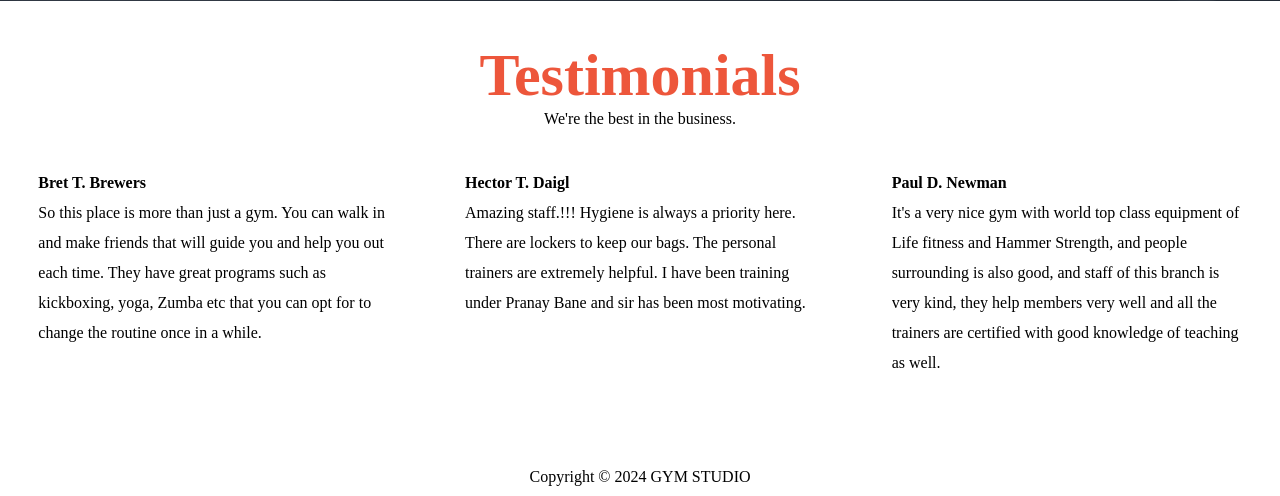
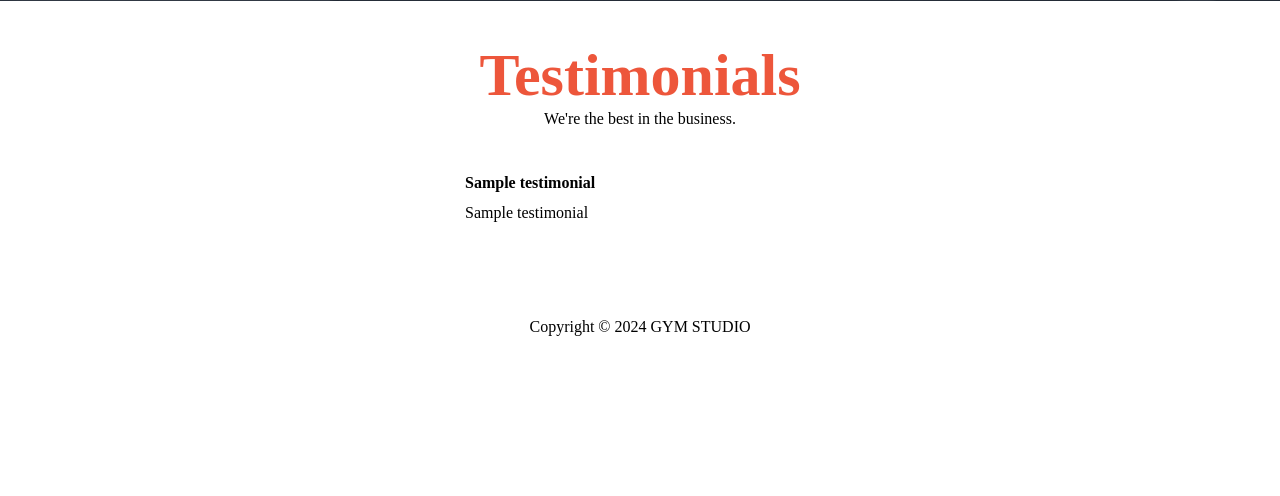
Before and after one commit to manub4458/python-trial, a FastAPI app: template templates/index.html in a window 1280 px wide. Shown: the part 1908-2404 px from the top of the page. After the commit the page ends 2244 px from the top, so only its background shows below. Run offline with FastAPI, Linux system fonts and the light colour scheme; the template is opened without the code that fills it: most values are stand-ins (such as "Sample title", 1, 10 or a date in 2020); some libraries are stand-ins or nearby versions.

Commit message:
showing testimonials in home page

```diff
--- a/main.py
+++ b/main.py
@@ -25,6 +25,8 @@ async def root(request: Request):
     id_token = request.cookies.get("token")
     user_token = None
     user_token = validateFirebaseToken(id_token)
+    testimonials = firestore_db.collection("testimonials").get()
+    subscriptions = firestore_db.collection("subscriptions").get()
 
     if not user_token:
         return templets.TemplateResponse(
@@ -32,12 +34,12 @@ async def root(request: Request):
             {
                 "request": request,
                 "user_token": None,
+                "testimonials" : testimonials,
+                "subscriptions" : subscriptions
             },
         )
 
     createUser(user_token)
-    testimonials = firestore_db.collection("testimonials").get()
-    subscriptions = firestore_db.collection("subscriptions").get()
 
 
     if user_token['email'] == constants.admin:
@@ -56,6 +58,8 @@ async def root(request: Request):
         "index.html",
         {   "request": request,
             "user_token": user_token,
+            "testimonials" : testimonials,
+            "subscriptions" : subscriptions
         }
     )
 
@@ -74,9 +78,7 @@ def validateFirebaseToken(id_token):
 
 
 def createUser(user_token):
-    print("Fetching user")
     user = firestore_db.collection("users").document(user_token["user_id"]).get()
-    print("User", user)
     if not user.exists:
         firestore_db.collection("users").document(user_token["user_id"]).create(
             {
@@ -84,7 +86,6 @@ def createUser(user_token):
                 "email": user_token["email"],
             }
         )
-        print("Writing user")
 
 
 @app.get("/login", response_class=HTMLResponse)
--- a/templates/index.html
+++ b/templates/index.html
@@ -205,53 +205,17 @@
         </div>
 
         <div class="expert_info">
+            {% for testimonial in testimonials %}
                 <div class="one">
-
-
-
-
                     <h4>
-                    Bret T. Brewers
+                        {{ testimonial.get("name") }}
                     </h4>
 
                     <p>
-                    So this place is more than just a gym. You can walk in and make friends that will guide you and help
-                    you out each time. They have great programs such as kickboxing, yoga, Zumba etc that you can opt for
-                    to change the routine once in a while.
+                        {{ testimonial.get("testimonial") }}
                     </p>
-
                 </div>
-            <div class="one">
-
-
-
-
-                <h4>
-                    Hector T. Daigl
-                </h4>
-
-                <p>
-                    Amazing staff.!!! Hygiene is always a priority here. There are lockers to keep our bags. The
-                    personal trainers are extremely helpful. I have been training under Pranay Bane and sir has been
-                    most motivating.
-                </p>
-
-            </div>
-            <div class="one">
-
-
-
-                <h4>
-                    Paul D. Newman
-                </h4>
-
-                <p>
-                    It's a very nice gym with world top class equipment of Life fitness and Hammer Strength, and people
-                    surrounding is also good, and staff of this branch is very kind, they help members very well and all
-                    the trainers are certified with good knowledge of teaching as well.
-                </p>
-
-            </div>
+            {% endfor %}
         </div>
 
     </section>
```
Lines whose indentation alone changed are shown as unchanged.
